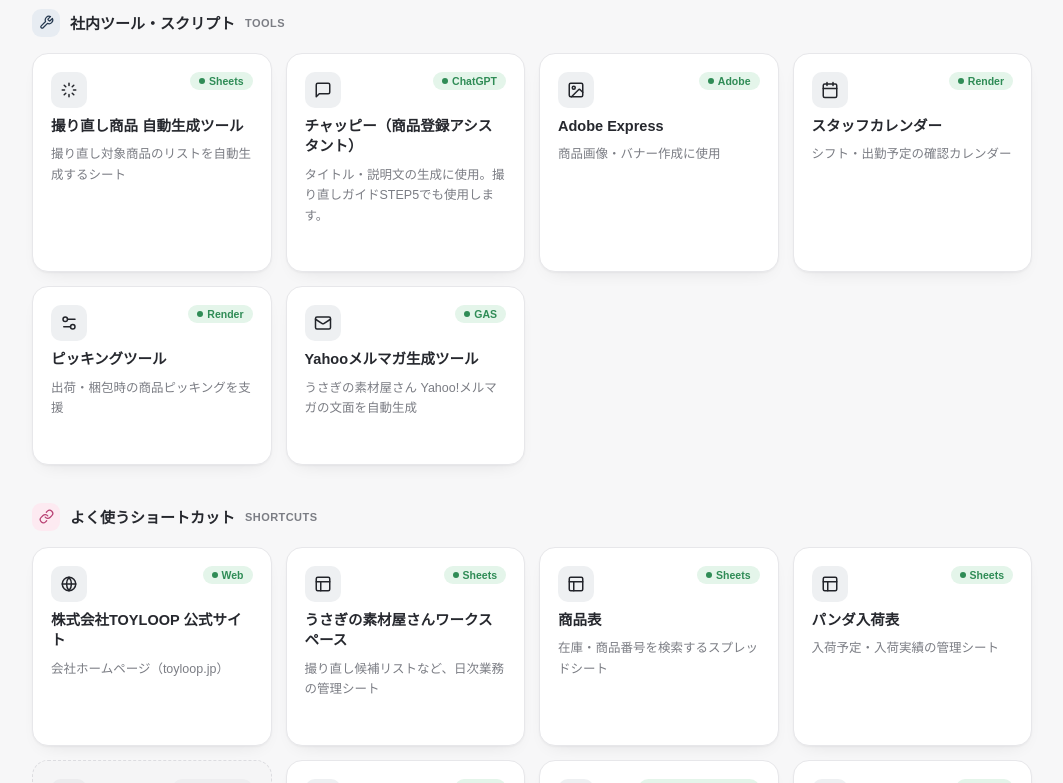
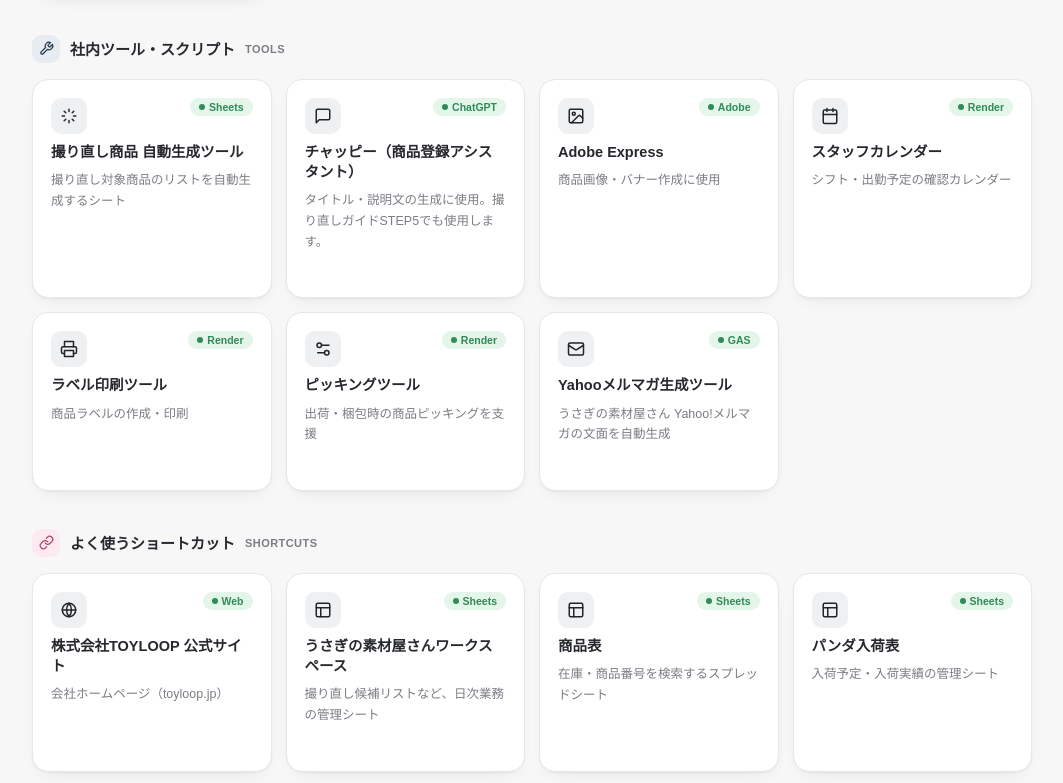
Before and after one commit to candytecjp-ux/usagi-portal, a plain HTML site: page index.html in a window 1280 px wide. Shown: the part 793-1576 px from the top of the page, without its empty margins (108-1171 px from the left). Drawn offline with Linux system fonts and the light colour scheme.

Commit message:
Update index.html

```diff
--- a/index.html
+++ b/index.html
@@ -375,6 +375,7 @@
     <div class="news-body">
       <div class="news-title">お知らせ・更新履歴</div>
       <ul>
+        <li><span class="date">2026-10-21</span>ラベル印刷ツールへのリンクを追加しました（共通）</li>
         <li><span class="date">2026-10-13</span>会社ホームページ（toyloop.jp）を公開しました。ショートカットからご覧いただけます</li>
         <li><span class="date">2026-08-06</span>撮り直し商品 自動生成ツールへのリンクを追加しました</li>
         <li><span class="date">2026-08-06</span>Adobe Expressへのリンクを追加しました（共通）</li>
@@ -492,6 +493,17 @@
         </div>
         <div class="tile-title">スタッフカレンダー</div>
         <div class="tile-desc">シフト・出勤予定の確認カレンダー</div>
+        <span class="tile-arrow"><svg viewBox="0 0 24 24" fill="none" stroke="currentColor" stroke-width="2" stroke-linecap="round" stroke-linejoin="round"><path d="M5 12h14M13 6l6 6-6 6"/></svg></span>
+      </a>
+      <a class="tile" data-brand="both" href="https://line-tool-q247.onrender.com/label" target="_blank" rel="noopener">
+        <div class="tile-top">
+          <div class="tile-icon">
+            <svg viewBox="0 0 24 24" fill="none" stroke="currentColor" stroke-width="2" stroke-linecap="round" stroke-linejoin="round"><path d="M6 9V2h12v7"/><path d="M6 18H4a2 2 0 0 1-2-2v-5a2 2 0 0 1 2-2h16a2 2 0 0 1 2 2v5a2 2 0 0 1-2 2h-2"/><rect x="6" y="14" width="12" height="8"/></svg>
+          </div>
+          <span class="tag live">Render</span>
+        </div>
+        <div class="tile-title">ラベル印刷ツール</div>
+        <div class="tile-desc">商品ラベルの作成・印刷</div>
         <span class="tile-arrow"><svg viewBox="0 0 24 24" fill="none" stroke="currentColor" stroke-width="2" stroke-linecap="round" stroke-linejoin="round"><path d="M5 12h14M13 6l6 6-6 6"/></svg></span>
       </a>
       <a class="tile" data-brand="usagi" href="https://line-tool-q247.onrender.com/picking" target="_blank" rel="noopener">
```
